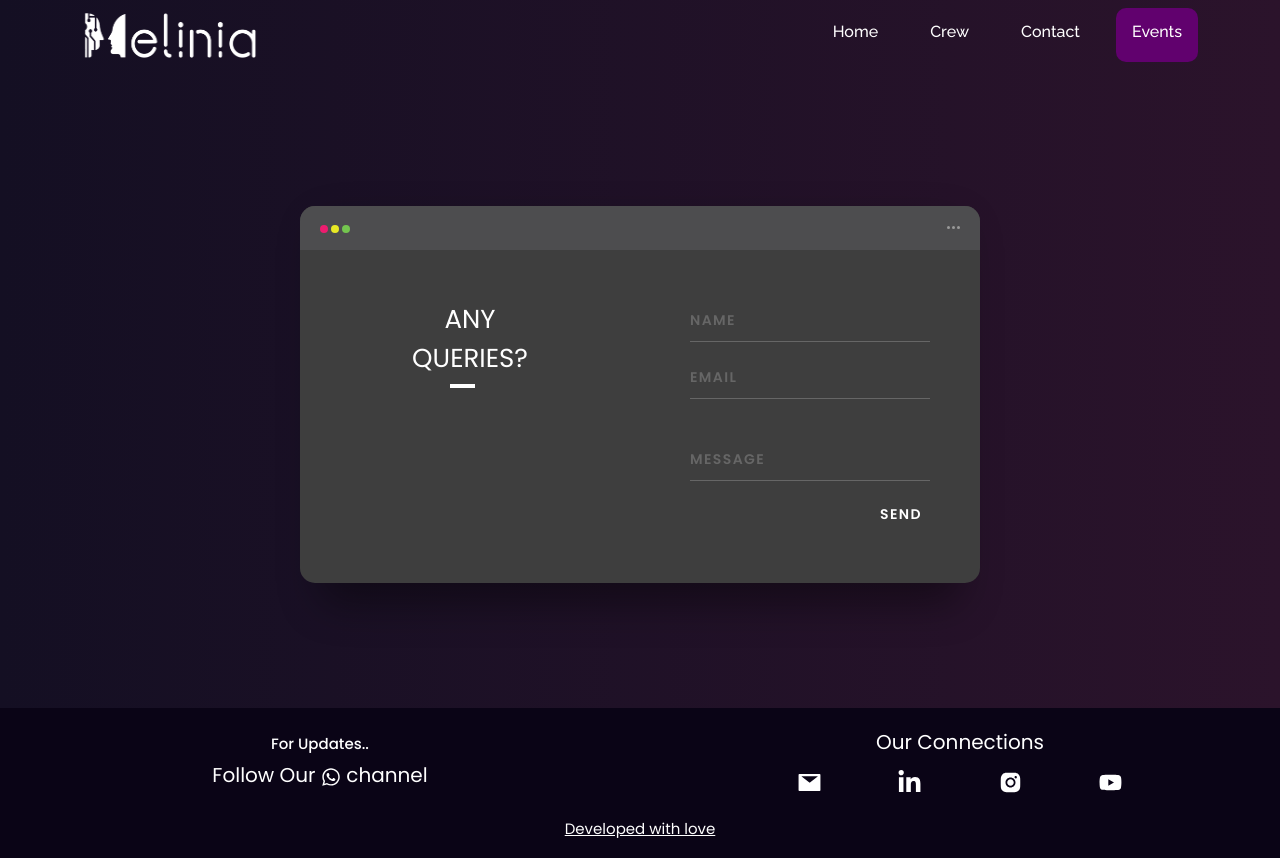
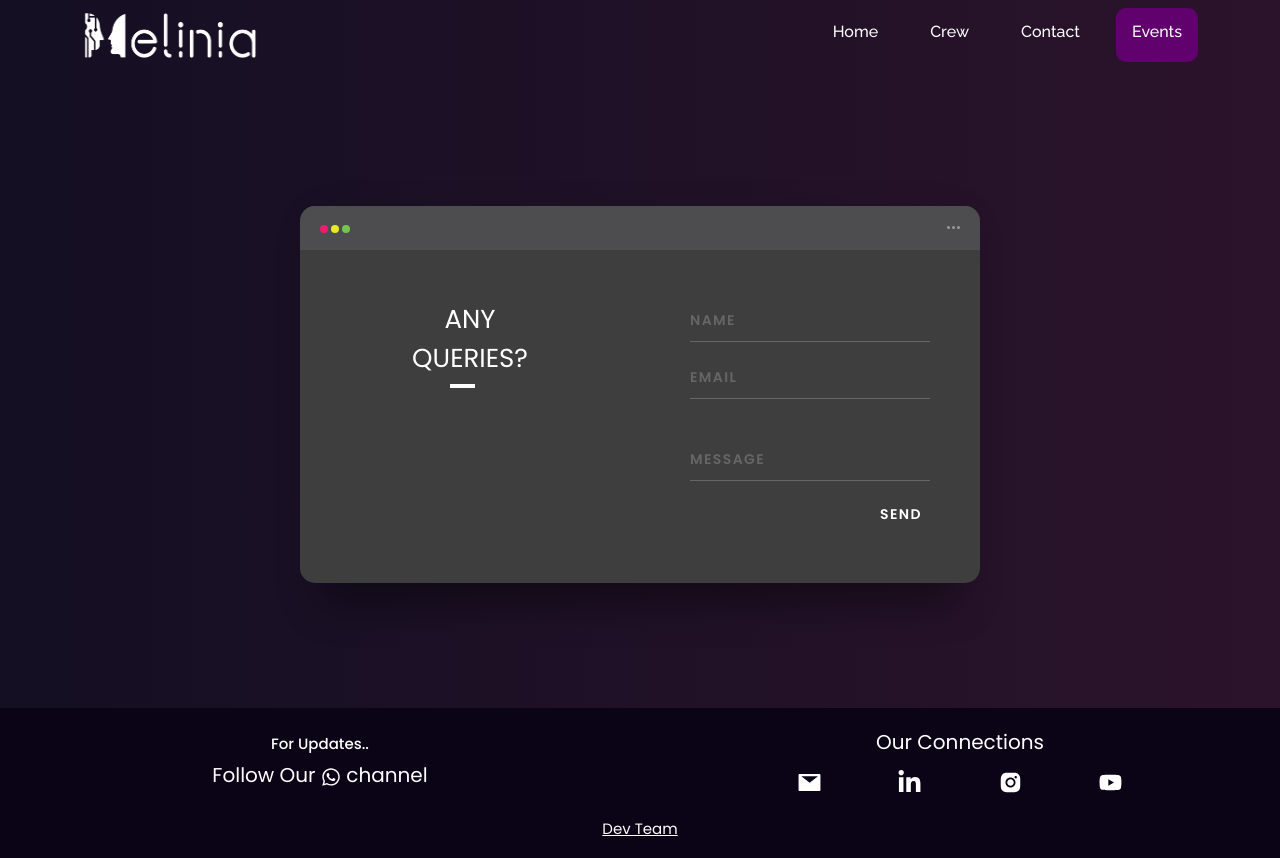
Before and after one commit to janumathigp/melinia-2024, a React (Create React App) app: page /contact in a window 1280 px wide. Built offline with nearby package versions, Linux system fonts and the light colour scheme.

Commit message:
dev team

```diff
--- a/src/Components/Footer.js
+++ b/src/Components/Footer.js
@@ -48,7 +48,7 @@ function Footer() {
 
       <Row className="justify-content-center">
         <Col xs={12} className="developed-with-love" style={{ fontSize: "15px", color: "white", textDecoration: "underline" }} onClick={handleClick}>
-          Developed with love
+          Dev Team
         </Col>
       </Row>
     </Container>
```
